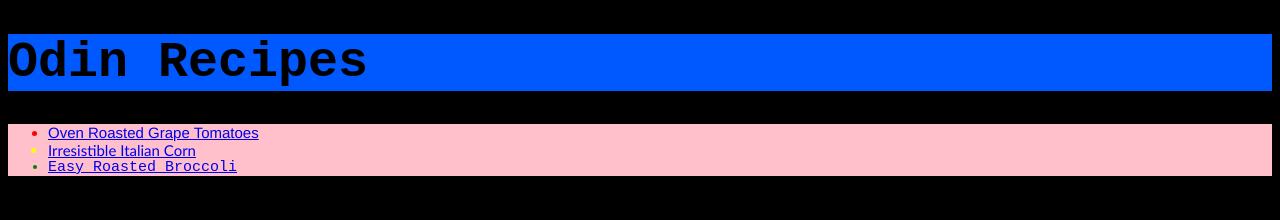
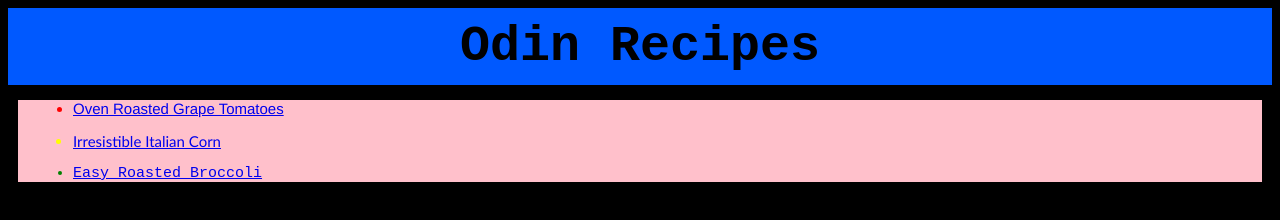
Before and after one commit to Gustavodep02/odin-recipes, a plain HTML site: page index.html in a window 1280 px wide. Drawn offline with Linux system fonts and the light colour scheme.

Commit message:
Add some margin and padding to css

```diff
--- a/styles.css
+++ b/styles.css
@@ -1,10 +1,14 @@
 .links{
     background-color: pink;
     font-size: 15px;
+    margin:10px;
 }
 h1{
     background-color: rgb(0, 89, 255);
     font-size: 50px;
+    margin:0 auto;
+    text-align: center;
+    padding: 10px;
 }
 body{
     background-color: black;
@@ -13,11 +17,14 @@ body{
 #tomatoes{
     color:red;
     font-family: 'Franklin Gothic Medium', 'Arial Narrow', Arial, sans-serif;
+    margin: 15px;
 }
 #corn{
     color: yellow;
     font-family: 'Gill Sans', 'Gill Sans MT', Calibri, 'Trebuchet MS', sans-serif;
+    margin: 15px;
 }
 #broccoli{
     color: green;
+    margin: 15px;
 }
```
